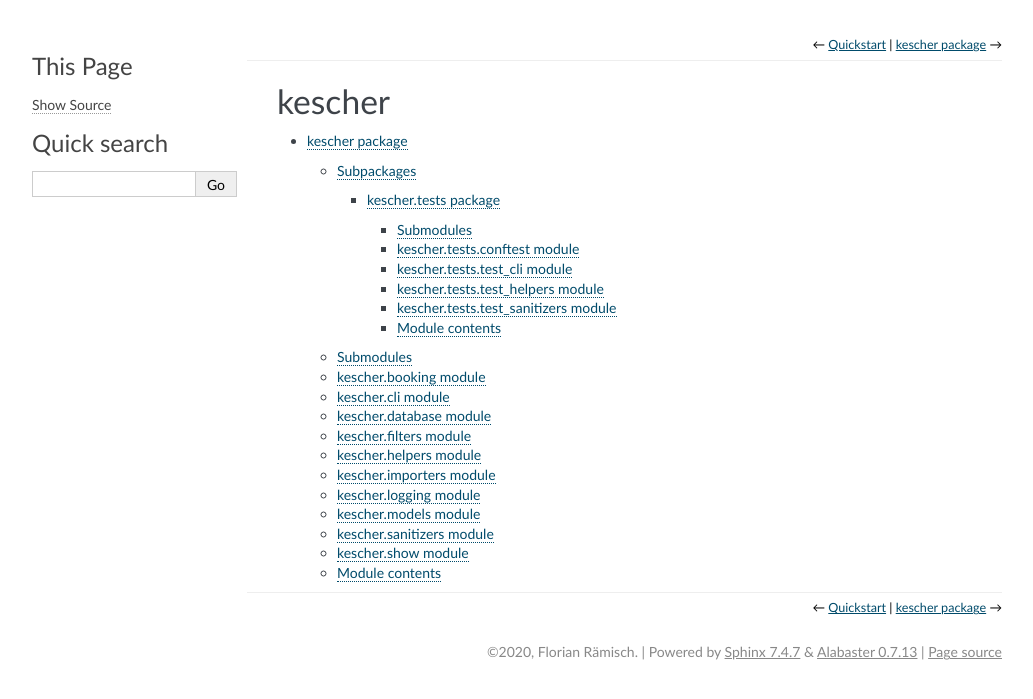
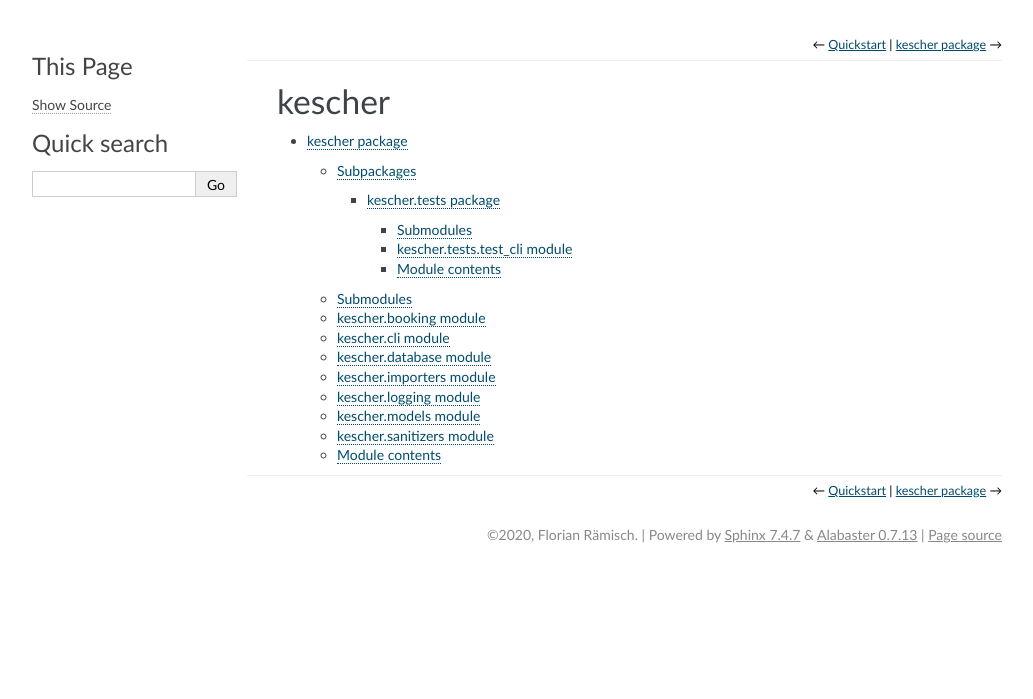
Before and after one commit to westnetz/kescher, a Sphinx documentation site: the page built from docs/modules.rst, in a window 1280 px wide. Shown: the top 699 px of the page, without its empty margins (128-1161 px from the left). Built offline with Sphinx 7.4.7, drawn with Linux system fonts in a browser that asks for light colours.

Commit message:
Revert "Merge pull request #2 from westnetz/fix_readthedocs"
This reverts commit 9229065cb691b26dc17723ca557cc291f3a2299f, reversing
changes made to eb711d02318c76b77de79f03451eee2c2c08791c.

```diff
--- a/docs/index.rst
+++ b/docs/index.rst
@@ -28,7 +28,7 @@ Getting started
    design
    installation
    quickstart
-   source/modules
+   modules
 
 * :ref:`genindex`
 * :ref:`modindex`
--- a/docs/source/kescher.rst
+++ b/docs/kescher.rst
@@ -35,22 +35,6 @@ kescher.database module
    :undoc-members:
    :show-inheritance:
 
-kescher.filters module
-----------------------
-
-.. automodule:: kescher.filters
-   :members:
-   :undoc-members:
-   :show-inheritance:
-
-kescher.helpers module
-----------------------
-
-.. automodule:: kescher.helpers
-   :members:
-   :undoc-members:
-   :show-inheritance:
-
 kescher.importers module
 ------------------------
 
@@ -83,14 +67,6 @@ kescher.sanitizers module
    :undoc-members:
    :show-inheritance:
 
-kescher.show module
--------------------
-
-.. automodule:: kescher.show
-   :members:
-   :undoc-members:
-   :show-inheritance:
-
 
 Module contents
 ---------------
```
Also changed, not shown: docs/kescher.tests.rst (added, +22 -0 lines), docs/source/kescher.tests.rst (deleted, +0 -46 lines), docs/modules.rst (renamed from docs/source/modules.rst), 1 other file.
